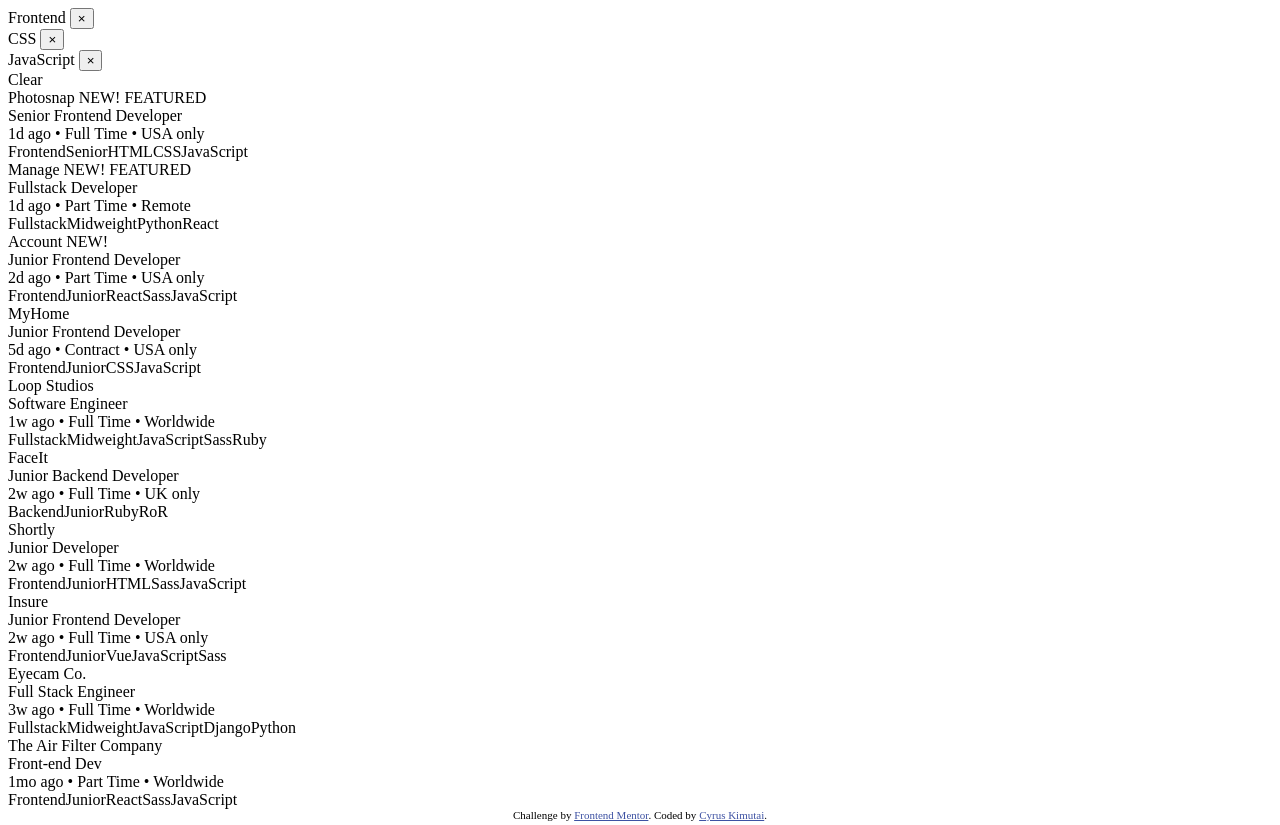
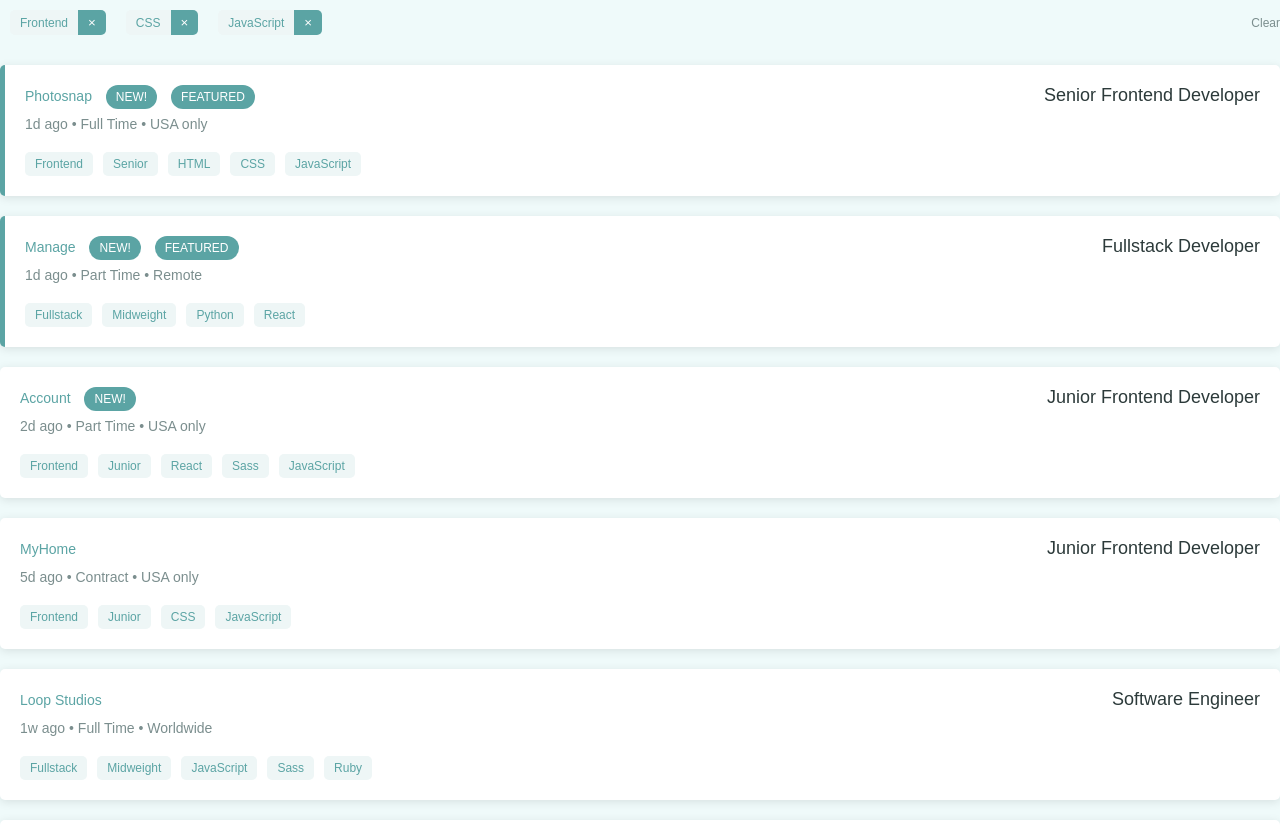
Before and after one commit to Mutai001/static-job-listings-master, a plain HTML site: page index.html in a window 1280 px wide. Shown: the top 825 px of the page. Drawn offline with Linux system fonts and the light colour scheme.

Commit message:
styled the filter-section

```diff
--- a/index.html
+++ b/index.html
@@ -10,22 +10,11 @@
 
     <title>Frontend Mentor | Job Listings</title>
     <link rel="stylesheet" href="style.css">
-    <!-- Feel free to remove these styles or customise in your own stylesheet 👍 -->
-    <style>
-        .attribution {
-            font-size: 11px;
-            text-align: center;
-        }
-
-        .attribution a {
-            color: hsl(228, 45%, 44%);
-        }
-    </style>
 </head>
 
 <body>
     <div class="wrapper">
-
+        <div class="top-section">
             <div class="filter-tags">
                 <div class="tag">
                     <span>Frontend</span>
@@ -144,6 +133,8 @@
             </div>
         </div>
     </div>
+    </div>
+
     <div class="attribution">
         Challenge by <a href="https://www.frontendmentor.io?ref=challenge" target="_blank">Frontend Mentor</a>. Coded by <a href="#">Cyrus Kimutai</a>.
     </div>
--- a/style.css
+++ b/style.css
@@ -0,0 +1,138 @@
+ body {
+     font-family: 'League Spartan', sans-serif;
+     background-color: hsl(180, 52%, 96%);
+     margin: 0;
+     padding: 0;
+ }
+
+ .container {
+     width: 80%;
+     max-width: 1200px;
+     margin: 0 auto;
+     padding: 20px 0;
+ }
+
+ .top-section {
+     display: flex;
+     justify-content: space-between;
+     align-items: center;
+     margin-bottom: 20px;
+ }
+
+ .filters {
+     background-color: #fff;
+     padding: 20px;
+     border-radius: 5px;
+     box-shadow: 0 2px 10px rgba(0, 0, 0, 0.1);
+     display: flex;
+     justify-content: space-between;
+     align-items: center;
+     margin-bottom: 20px;
+ }
+
+ .filter-tags {
+     display: flex;
+     flex-wrap: wrap;
+     gap: 20px;
+     margin: 10px;
+ }
+
+ .filter-tags .tag {
+     background-color: hsl(180, 31%, 95%);
+     color: hsl(180, 29%, 50%);
+     border-radius: 5px;
+     display: flex;
+     align-items: center;
+ }
+
+ .filter-tags .tag span {
+     padding: 5px 10px;
+     font-size: 12px;
+ }
+
+ .filter-tags .tag button {
+     background-color: hsl(180, 29%, 50%);
+     color: #fff;
+     border: none;
+     border-radius: 0 5px 5px 0;
+     cursor: pointer;
+     padding: 5px 10px;
+ }
+
+ .clear {
+     color: hsl(180, 8%, 52%);
+     font-size: 12px;
+     cursor: pointer;
+     float: right;
+ }
+
+ .job-listing {
+     background-color: #fff;
+     border-radius: 5px;
+     box-shadow: 0 2px 10px rgba(0, 0, 0, 0.1);
+     margin-bottom: 20px;
+     padding: 20px;
+     display: flex;
+     flex-direction: column;
+     gap: 10px;
+ }
+
+ .job-listing.featured {
+     border-left: 5px solid hsl(180, 29%, 50%);
+ }
+
+ .job-header {
+     display: flex;
+     justify-content: space-between;
+     align-items: center;
+ }
+
+ .job-header .company {
+     font-size: 14px;
+     color: hsl(180, 29%, 50%);
+ }
+
+ .job-header .new,
+ .job-header .featured {
+     background-color: hsl(180, 29%, 50%);
+     color: #fff;
+     border-radius: 15px;
+     padding: 5px 10px;
+     font-size: 12px;
+     margin-left: 10px;
+ }
+
+ .job-title {
+     font-size: 18px;
+     color: hsl(180, 14%, 20%);
+     /* margin: 10px 0; */
+ }
+
+ .job-info {
+     font-size: 14px;
+     color: hsl(180, 8%, 52%);
+ }
+
+ .job-tags {
+     display: flex;
+     flex-wrap: wrap;
+     gap: 10px;
+     margin-top: 10px;
+ }
+
+ .job-tags span {
+     background-color: hsl(180, 31%, 95%);
+     color: hsl(180, 29%, 50%);
+     border-radius: 5px;
+     padding: 5px 10px;
+     font-size: 12px;
+ }
+
+ .attribution {
+     font-size: 11px;
+     text-align: center;
+ }
+
+ .attribution a {
+     color: hsl(228, 45%, 44%);
+ }
```
Lines whose indentation alone changed are shown as unchanged.
